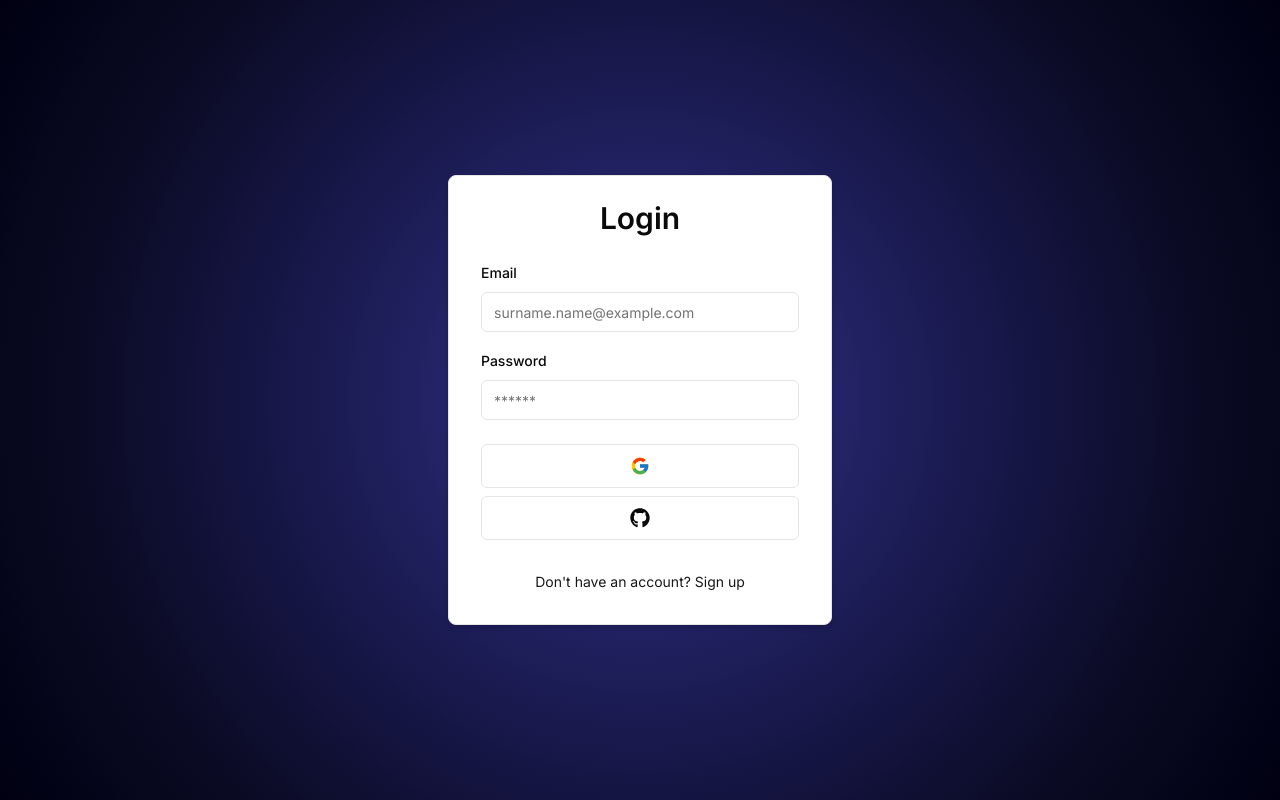
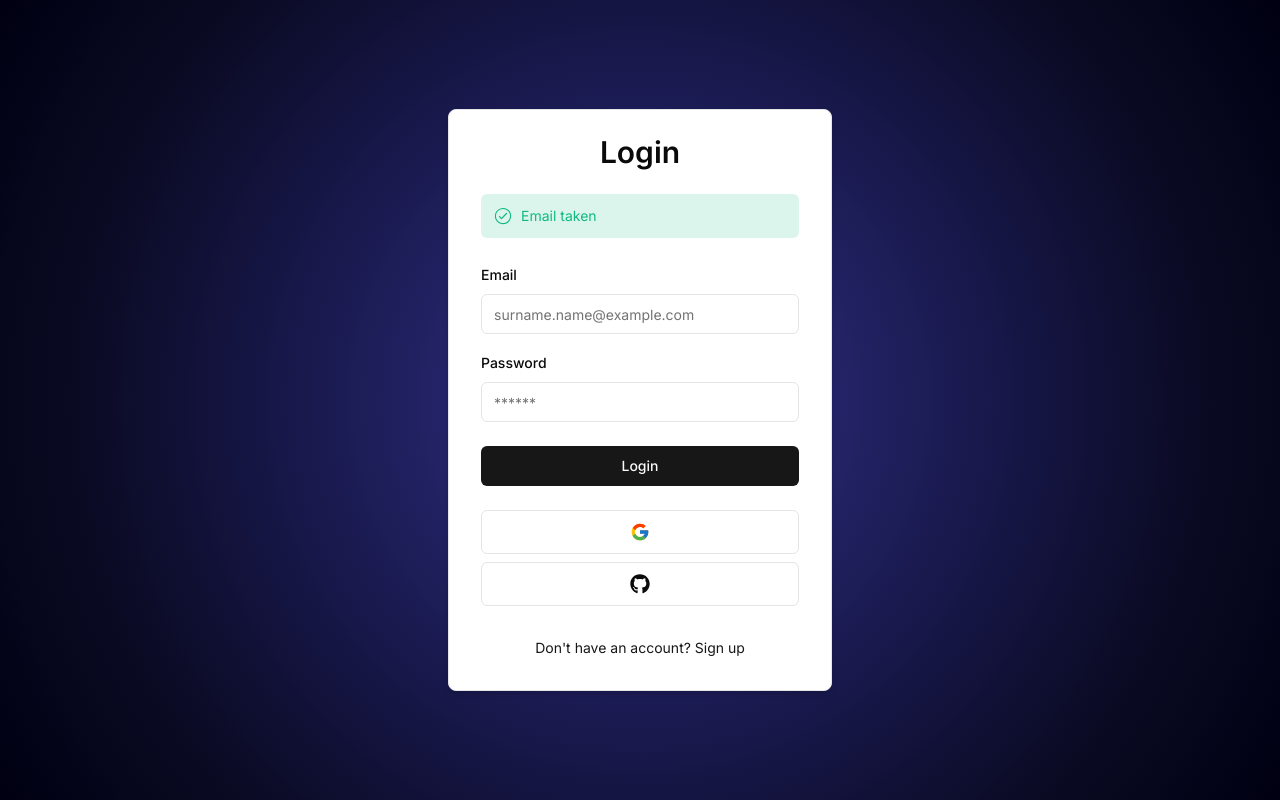
Before and after one commit to T4910/nextjs-auth-template, a Next.js app: page /login in a window 1280 px wide. Built offline with nearby package versions, Linux system fonts and the light colour scheme.

Commit message:
[UPDATE] added messaage component for the form

```diff
--- /dev/null
+++ b/components/auth/formFlash.tsx
@@ -0,0 +1,27 @@
+import { cn } from "@/lib/utils"
+import { IoIosCheckmarkCircleOutline } from "react-icons/io";
+import { HiOutlineExclamationTriangle } from "react-icons/hi2";
+
+type formFlashProps = {
+  message?: String;
+  type?: "success" | "error"
+}
+
+export default function formFlash({message, type = "success"}: formFlashProps) {
+  if(!(!!message)) return
+
+  return (
+    <div
+      className={cn(
+        (type === "error") && "bg-destructive/15 text-destructive",
+        (type === "success") && "bg-emerald-500/15 text-emerald-500",
+        "p-3 rounded-md flex items-center gap-x-2 text-sm"
+      )}
+    >
+
+      {(type === "error") && <HiOutlineExclamationTriangle className="size-5"/>}
+      {(type === "success") &&  <IoIosCheckmarkCircleOutline className="size-5"/>}
+      <p>{message}</p>
+    </div>
+  )
+}
--- a/components/auth/loginForm.tsx
+++ b/components/auth/loginForm.tsx
@@ -5,7 +5,9 @@ import { useForm } from "react-hook-form";
 import { zodResolver } from "@hookform/resolvers/zod";
 import { z } from "zod";
 import { LoginSchema } from "@/middleware/schema";
+import { Button } from "@/components/ui/button"
 import { Input } from "@/components/ui/input"
+import Flash from "@/components/auth/formFlash"
 import {
   Form,
   FormControl,
@@ -25,6 +27,10 @@ export function LoginForm() {
     }
   })
 
+  const onSubmit = (values: z.infer<typeof LoginSchema>) => {
+    console.log(values)
+  }
+
   return (
     <CardWrapper
         headerLabel="Login"
@@ -34,9 +40,10 @@ export function LoginForm() {
     >
         <Form {...form}>
           <form
-            onSubmit={form.handleSubmit(() => {})}
+            onSubmit={form.handleSubmit(onSubmit)}
             className="space-y-6"
           >
+            <Flash message="Email taken" type="success"/>
             <div className="space-y-4">
               <FormField
                 control={form.control}
@@ -73,6 +80,12 @@ export function LoginForm() {
                 )}
               />
             </div>
+            <Button
+              type="submit"
+              className="w-full"
+            >
+              Login
+            </Button>
           </form>
         </Form>
     </CardWrapper>
```
